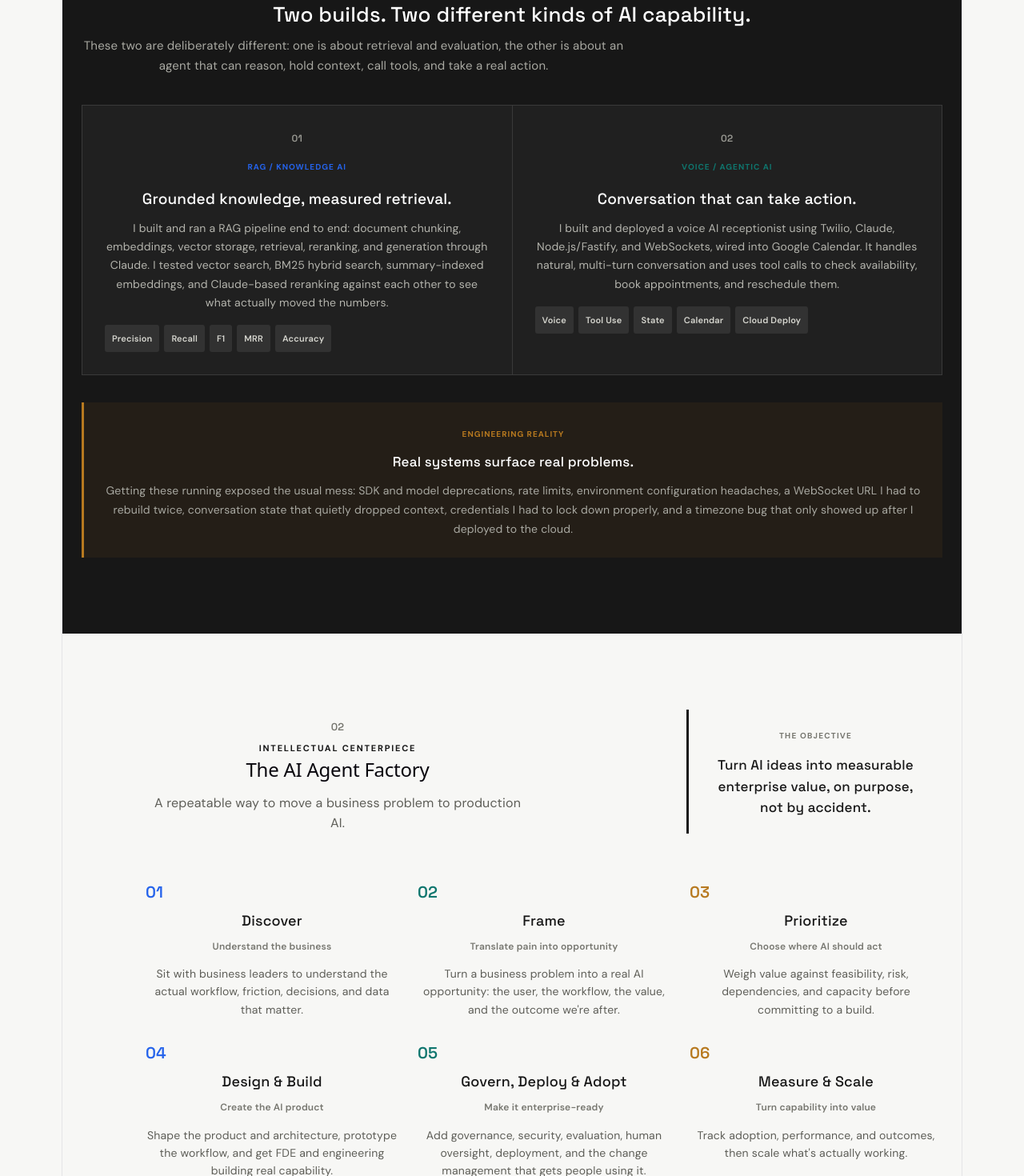
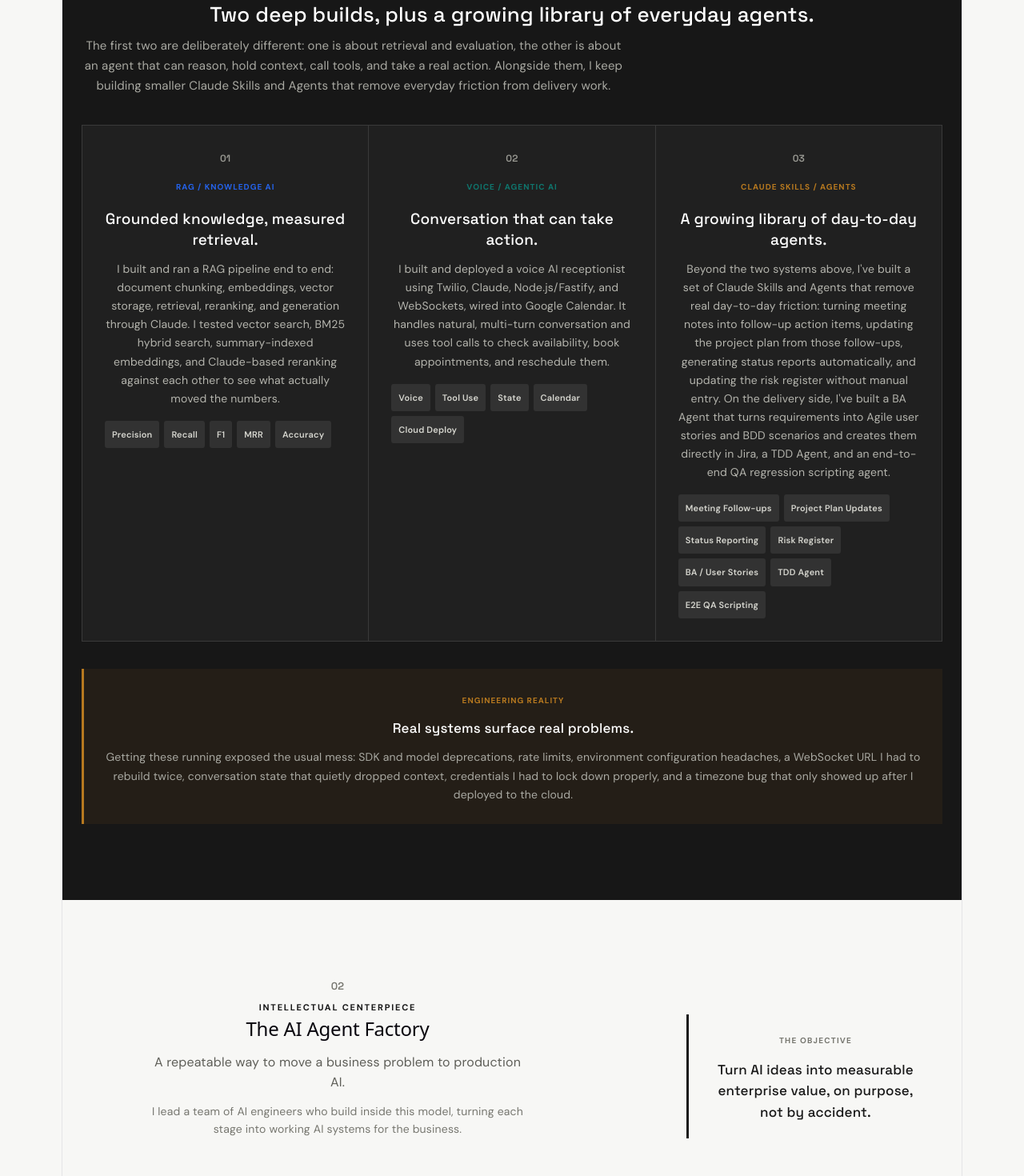
Before and after one commit to SandeepB-AI/sandeepbhatnagarit.com, a React (Vite) app: page / in a window 1280 px wide. Shown: the part 2920-4390 px from the top of the page at 80% size. Built offline with nearby package versions, Linux system fonts and the light colour scheme.

Commit message:
ClaudeFix

```diff
--- a/src/App.css
+++ b/src/App.css
@@ -637,7 +637,7 @@ a {
 
 .build-case-grid {
   display: grid;
-  grid-template-columns: 1fr 1fr;
+  grid-template-columns: repeat(auto-fit, minmax(260px, 1fr));
   gap: 1px;
   margin-top: 36px;
   background: var(--dark-line);
@@ -666,6 +666,10 @@ a {
 
 .build-case-card:nth-child(2) .build-case-label {
   color: var(--accent-teal);
+}
+
+.build-case-card:nth-child(3) .build-case-label {
+  color: var(--accent-amber);
 }
 
 .build-case-card h4 {
@@ -751,6 +755,15 @@ a {
   color: var(--ink-soft);
   font-size: 16px;
   line-height: 1.6;
+}
+
+.factory-team-note {
+  margin: 12px 0 0;
+  max-width: 480px;
+  color: var(--ink-mute);
+  font-size: 14px;
+  line-height: 1.6;
+  font-style: italic;
 }
 
 .factory-statement {
--- a/src/App.tsx
+++ b/src/App.tsx
@@ -379,12 +379,14 @@ function App() {
             <div className="build-proof">
               <div className="build-proof-header">
                 <span>HANDS-ON EVIDENCE</span>
-                <h3>Two builds. Two different kinds of AI capability.</h3>
+                <h3>Two deep builds, plus a growing library of everyday agents.</h3>
                 <p>
-                  These two are deliberately different: one is about
+                  The first two are deliberately different: one is about
                   retrieval and evaluation, the other is about an agent
                   that can reason, hold context, call tools, and take a
-                  real action.
+                  real action. Alongside them, I keep building smaller
+                  Claude Skills and Agents that remove everyday friction
+                  from delivery work.
                 </p>
               </div>
 
@@ -429,6 +431,33 @@ function App() {
                     <span>Cloud Deploy</span>
                   </div>
                 </article>
+
+                <article className="build-case-card">
+                  <div className="build-case-number">03</div>
+                  <div className="build-case-label">CLAUDE SKILLS / AGENTS</div>
+                  <h4>A growing library of day-to-day agents.</h4>
+                  <p>
+                    Beyond the two systems above, I've built a set of Claude
+                    Skills and Agents that remove real day-to-day friction:
+                    turning meeting notes into follow-up action items,
+                    updating the project plan from those follow-ups,
+                    generating status reports automatically, and updating
+                    the risk register without manual entry. On the delivery
+                    side, I've built a BA Agent that turns requirements into
+                    Agile user stories and BDD scenarios and creates them
+                    directly in Jira, a TDD Agent, and an end-to-end QA
+                    regression scripting agent.
+                  </p>
+                  <div className="build-case-metrics">
+                    <span>Meeting Follow-ups</span>
+                    <span>Project Plan Updates</span>
+                    <span>Status Reporting</span>
+                    <span>Risk Register</span>
+                    <span>BA / User Stories</span>
+                    <span>TDD Agent</span>
+                    <span>E2E QA Scripting</span>
+                  </div>
+                </article>
               </div>
 
               <div className="engineering-reality">
@@ -460,6 +489,12 @@ function App() {
                 <p className="factory-subtitle">
                   A repeatable way to move a business problem to production
                   AI.
+                </p>
+
+                <p className="factory-team-note">
+                  I lead a team of AI engineers who build inside this model,
+                  turning each stage into working AI systems for the
+                  business.
                 </p>
               </div>
 
@@ -582,8 +617,8 @@ function App() {
 
             <p className="section-intro dark-copy">
               My AI work is grounded in years of enterprise transformation,
-              technology delivery, portfolio management, governance, and
-              executive leadership.
+              technology delivery, PMO and PPM leadership, TMO, governance,
+              and executive leadership.
             </p>
 
             <div className="experience-timeline">
@@ -652,7 +687,7 @@ function App() {
               </a>
 
               <a
-                href="https://www.linkedin.com/in/sandeep-bhatnagar"
+                href="https://www.linkedin.com/in/sandeep-bhatnagar-a4518517/"
                 target="_blank"
                 rel="noreferrer"
                 className="linkedin-link"
```
